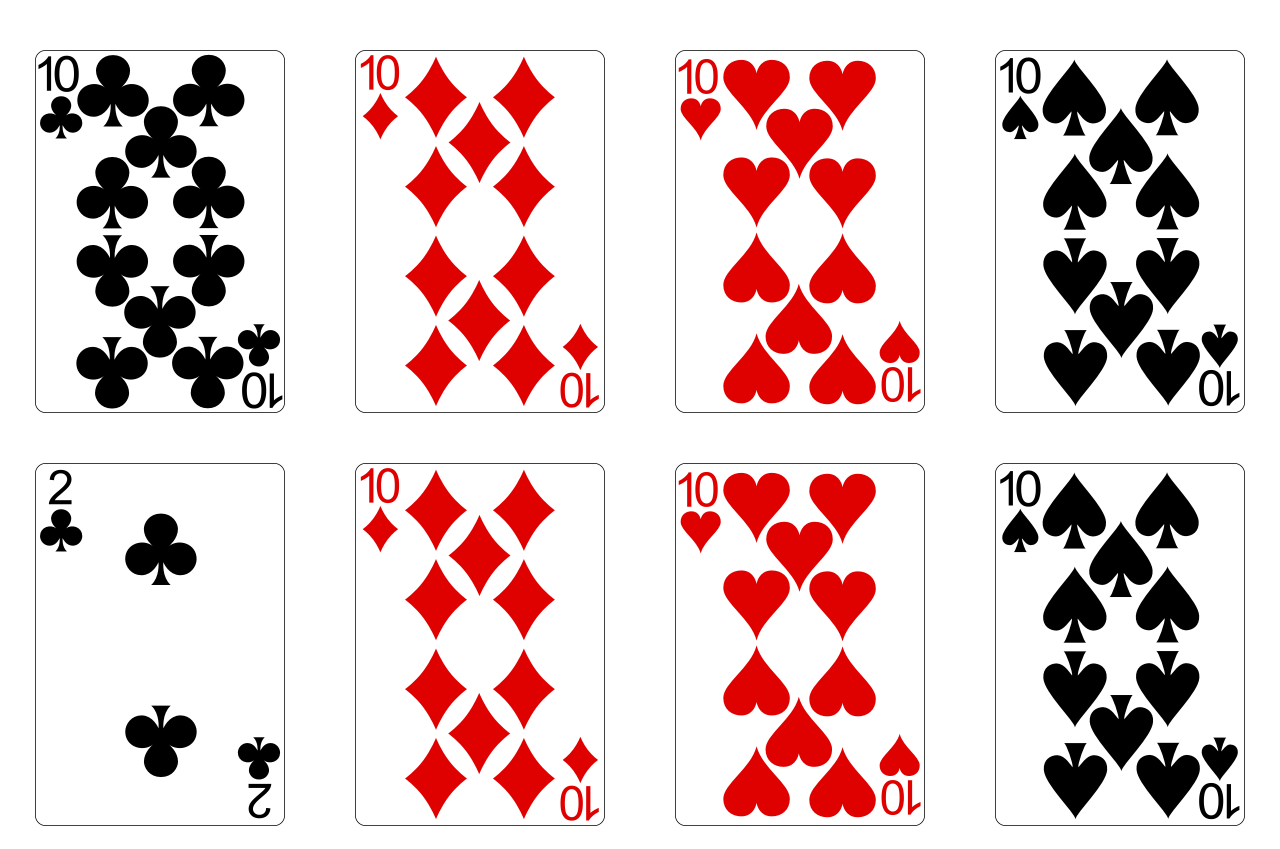
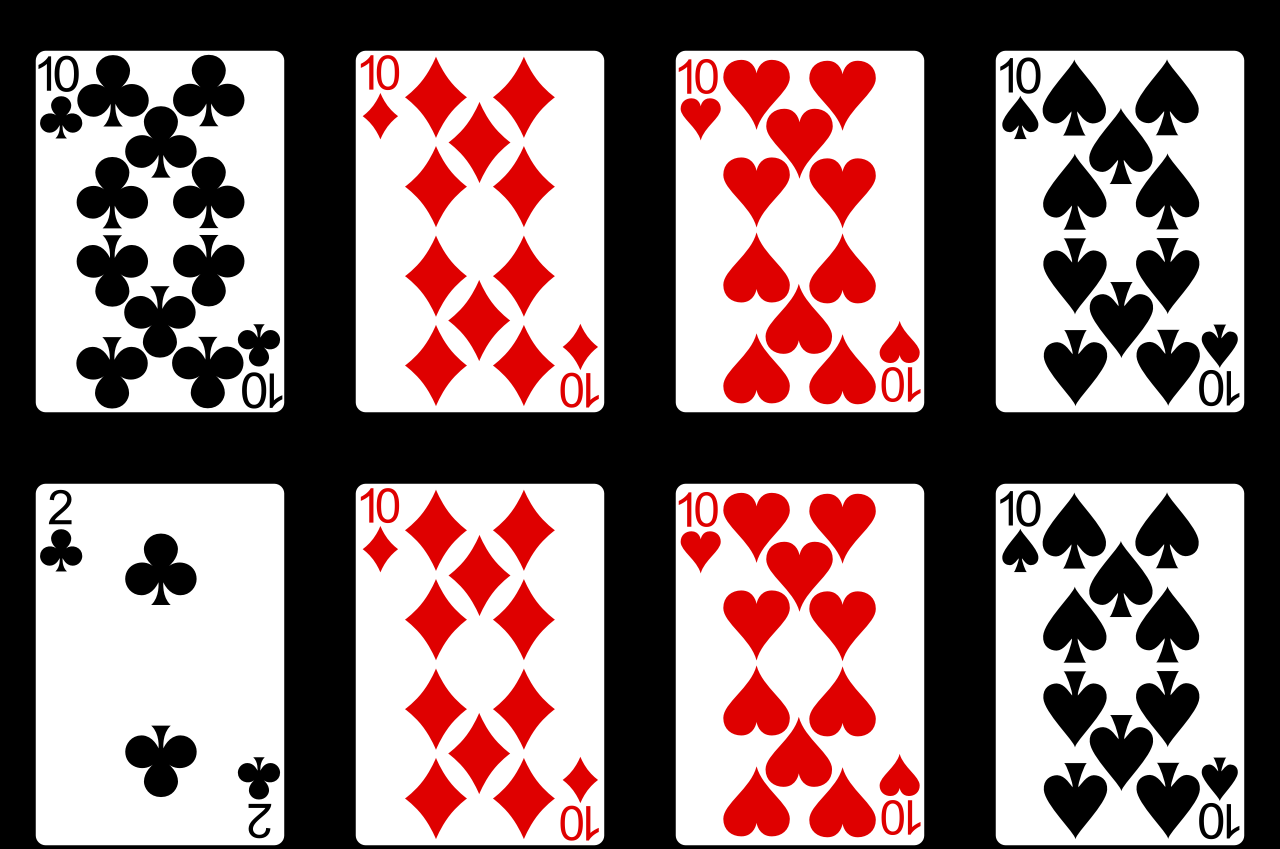
Before and after one commit to Dev-Ebereedeh/Flex-Project-Deck-of-cards, a plain HTML site: page index.html in a window 1280 px wide. Shown: the top 849 px of the page. Drawn offline with Linux system fonts and the light colour scheme.

Commit message:
bg color changed

```diff
--- a/styles.css
+++ b/styles.css
@@ -6,6 +6,7 @@
 }
 
 .weird {
+    background-color: black;
     display: flex;
     flex-direction: row;
     justify-content: space-around;
@@ -15,7 +16,7 @@
 }
 .weird > img{
      width: 300px;
-     margin-bottom: 2g0px;
+     margin-bottom: 20px;
      padding-left: 25px;
      padding-right: 25px;
      margin-top: 50px;
```
